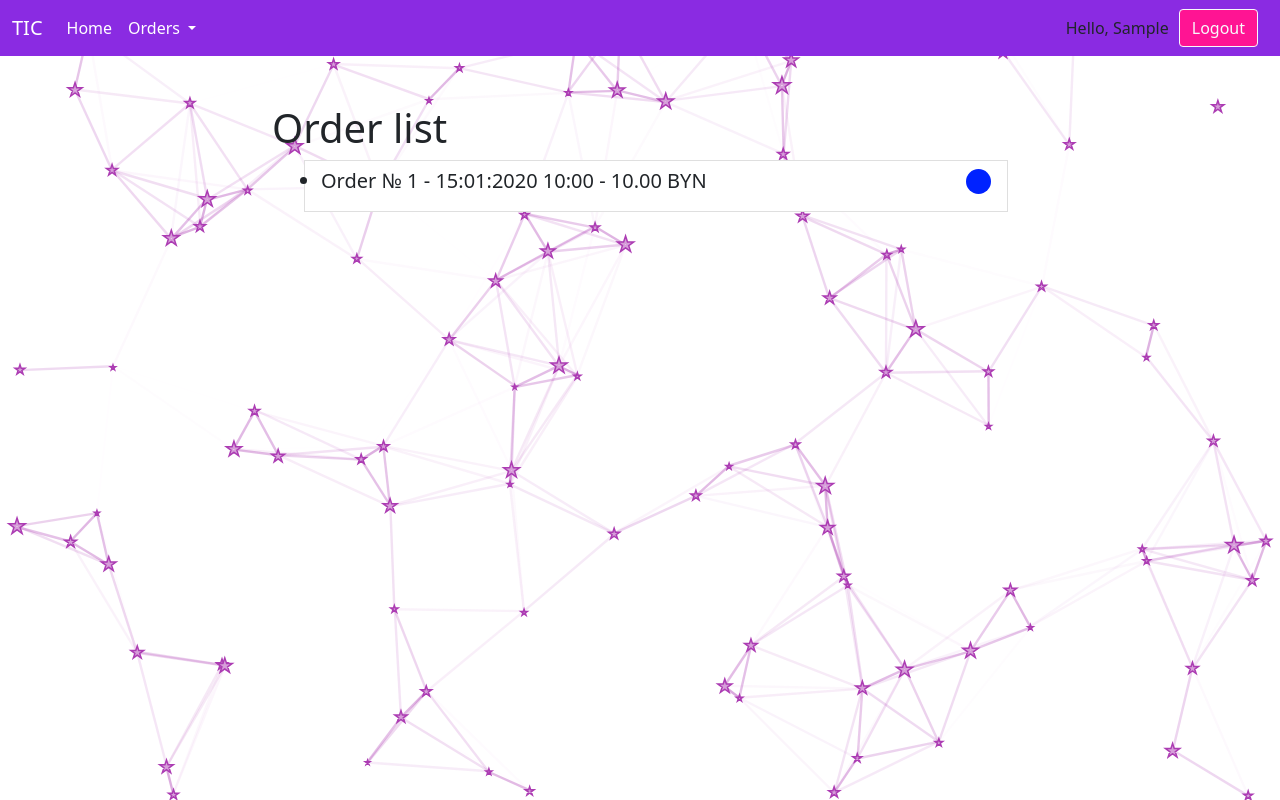
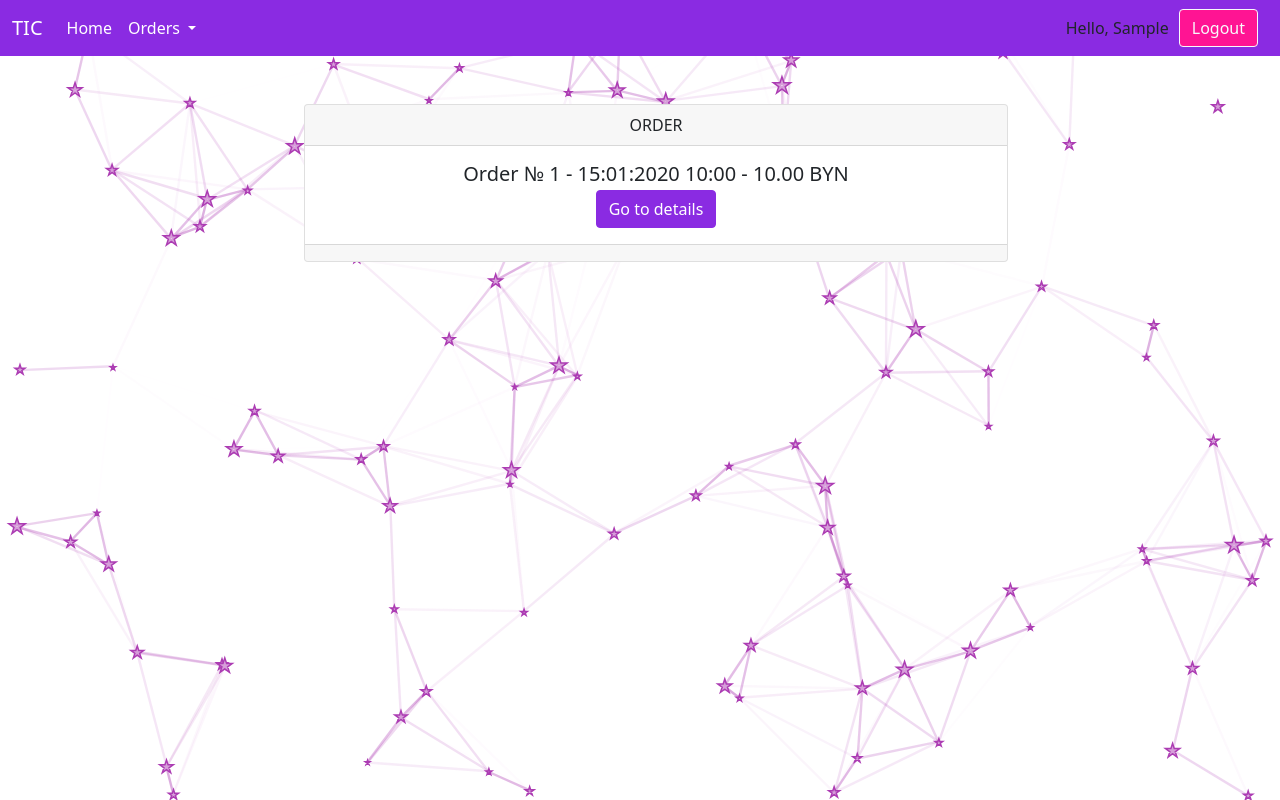
Before and after one commit to Degrijo/TIC, a Django app: page /list_my_orders/ in a window 1280 px wide. Run offline with Django 3.2, Linux system fonts and the light colour scheme; a user stored in the database is signed in; tables that the repository leaves empty hold one stand-in row (values such as "Sample post"); some libraries are stand-ins or nearby versions.

Commit message:
updated list orders and details

```diff
--- a/templates/core/list_my_orders.html
+++ b/templates/core/list_my_orders.html
@@ -3,25 +3,51 @@
 {% load static %}
 
 {% block content %}
-<h1 xmlns="http://www.w3.org/1999/html">Order list</h1>
 <ul>
     {% for order in object_list %}
-    <div class="list-order">
-        <a href="{% url 'detail_order' pk=order.id %}" class="list-group-item list-group-item-action " aria-current="true">
-            <div class="d-flex w-100 justify-content-between">
-                <h5 class="mb-1">
-                    <li> {{ order }} </li>
-                </h5>
-                <small>
-                    <span class="dot" style="background-color: {{ order.color }}"></span>
-                </small>
-            </div>
-            <p class="mb-1"></p>
-            <small></small>
-        </a>
+    <div class="card text-center">
+        <div class="card-header">
+            <P1>ORDER</P1>
+        </div>
+        <div class="card-body ">
+            <h5 class="card-title mb-1">
+                <a> {{ order }}</a>
+            </h5>
+            <a href="{% url 'detail_order' pk=order.id %}" class="btn btn-primary ">Go to details </a>
+<!--            <h5 class="mb-1">-->
+<!--                <h5><small><span class="dot" style="background-color: {{ order.color }}"></span></small></h5>-->
+<!--            </h5>-->
+        </div>
+        <div class="card-footer text-muted">
+
+        </div>
+
     </div>
-    {% empty %}
-    No orders yet.
     {% endfor %}
 </ul>
+<!--<h1 xmlns="http://www.w3.org/1999/html">Order list</h1>-->
+<!--<ul>-->
+<!--    {% for order in object_list %}-->
+<!--    <table class="table table-striped">-->
+<!--        <div class="list-order">-->
+<!--            <a href="{% url 'detail_order' pk=order.id %}" class="list-group-item list-group-item-action "-->
+<!--               aria-current="true">-->
+<!--                <div class="d-flex w-100 justify-content-between">-->
+<!--                    <h5 class="mb-1">-->
+<!--                        <li> {{ order }}</li>-->
+<!--                    </h5>-->
+<!--                    <small>-->
+<!--                        <span class="dot" style="background-color: {{ order.color }}"></span>-->
+<!--                    </small>-->
+<!--                </div>-->
+<!--                <p class="mb-1"></p>-->
+<!--                <small></small>-->
+<!--            </a>-->
+<!--        </div>-->
+
+<!--        {% empty %}-->
+<!--        No orders yet.-->
+<!--        {% endfor %}-->
+<!--    </table>-->
+<!--</ul>-->
 {% endblock %}
```
Also changed, not shown: templates/core/detail_order.html (+19 -2 lines).
